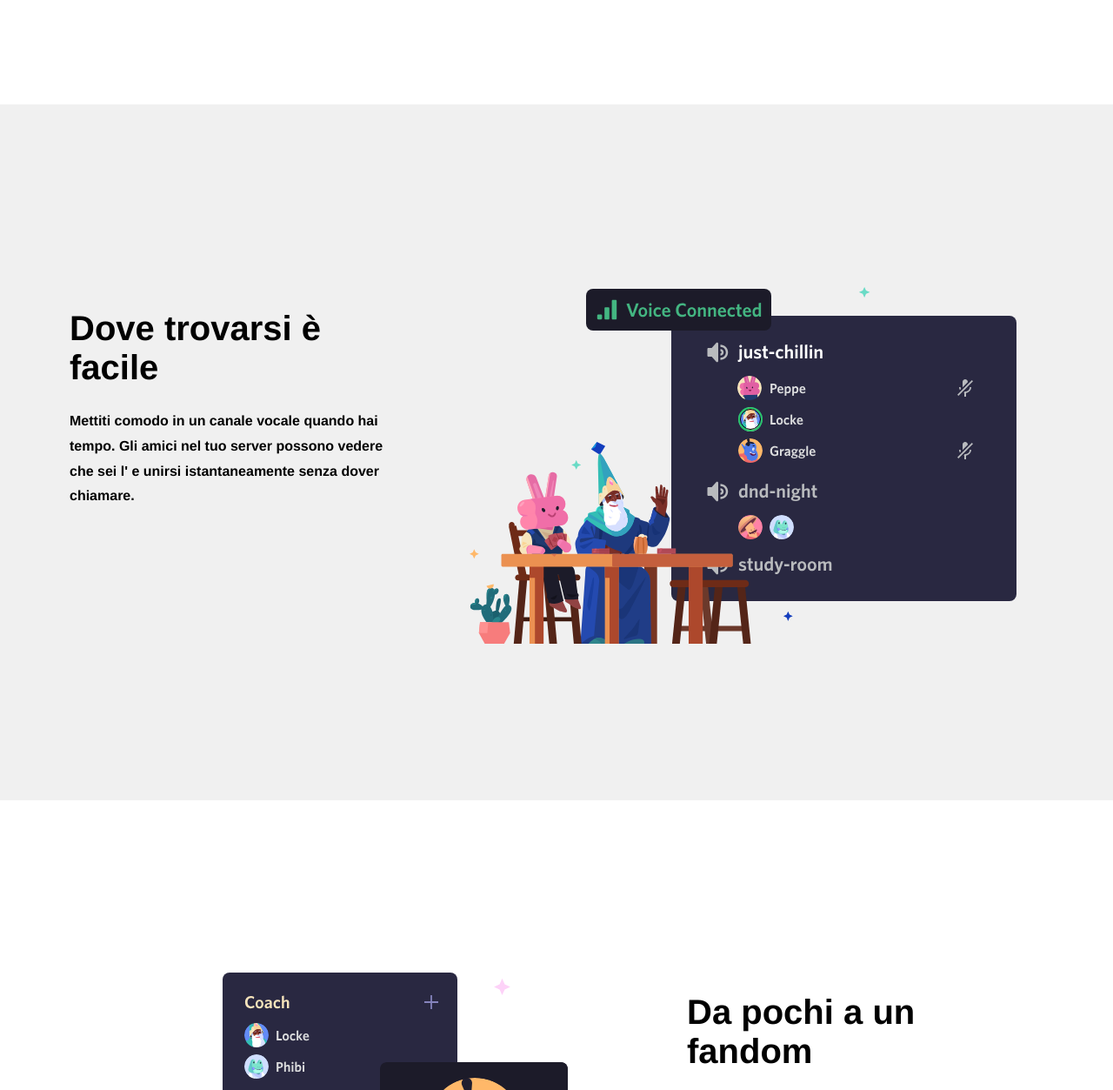
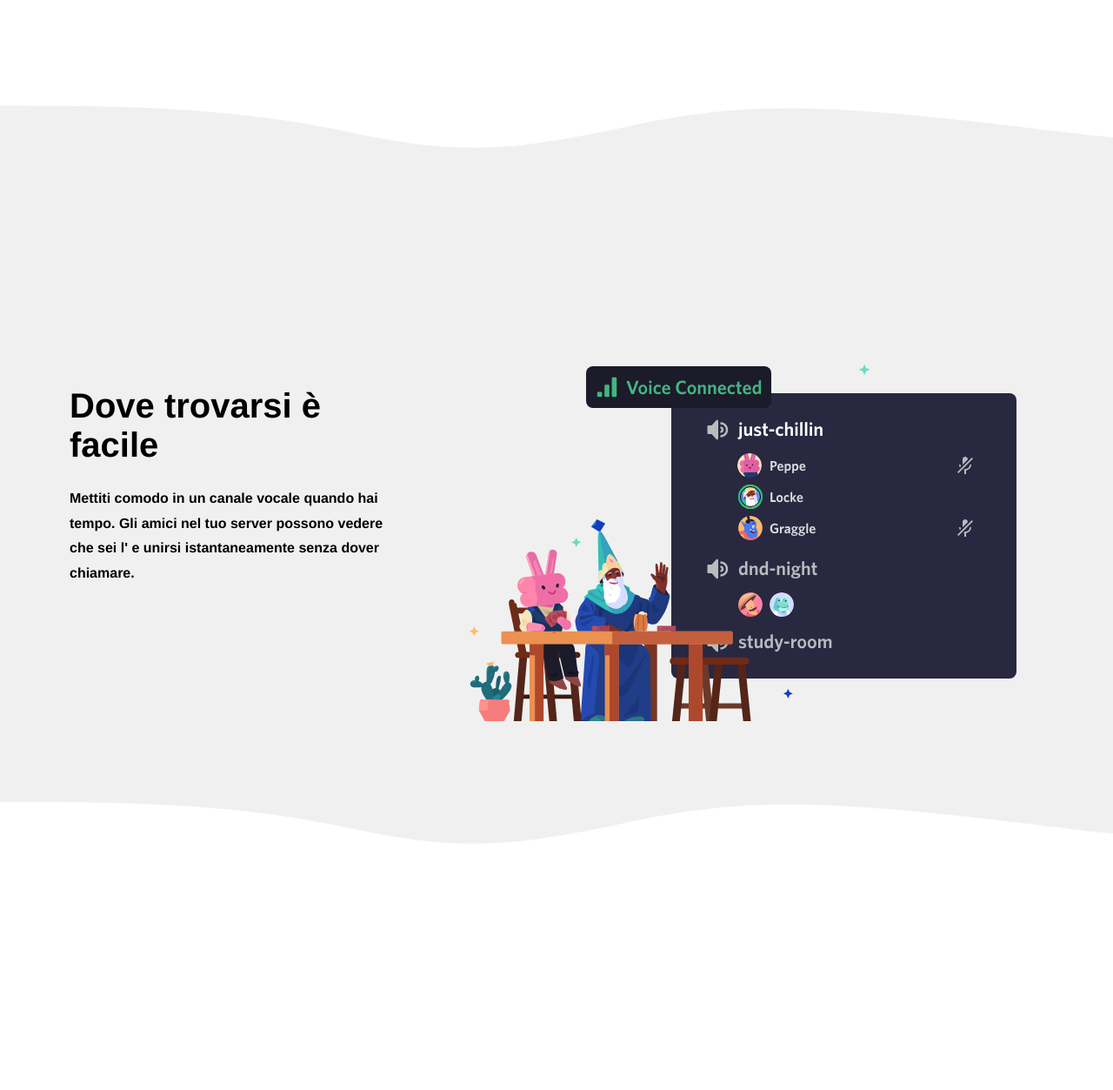
Before and after one commit to Roccofranchini/htmlcss-discord, a plain HTML site: page index.html in a window 1280 px wide. Shown: the part 1260-2513 px from the top of the page at 87% size. Drawn offline with Linux system fonts and the light colour scheme.

Commit message:
waves-added

```diff
--- a/css/style.css
+++ b/css/style.css
@@ -199,6 +199,17 @@ header .navbar ul li a {
     transform: translateY(-50%);
 }
 
+.color-gray {
+    color: rgb(240, 240, 240);
+    margin-bottom: -4px;
+}
+
+.color-white {
+    color: white;
+    transform: translateY(-100%);
+}
+
+
 .opposite-section-text {
     position: absolute;
     top: 50%;
--- a/index.html
+++ b/index.html
@@ -72,6 +72,13 @@
             </div>
         </section>
 
+        <svg class="wave-1hkxOo color-gray" version="1.1" xmlns="http://www.w3.org/2000/svg" viewBox="0 0 1440 100"
+            preserveAspectRatio="none">
+            <path class="wavePath-haxJK1 animationPaused-2hZ4IO"
+                d="M826.337463,25.5396311 C670.970254,58.655965 603.696181,68.7870267 447.802481,35.1443383 C293.342778,1.81111414 137.33377,1.81111414 0,1.81111414 L0,150 L1920,150 L1920,1.81111414 C1739.53523,-16.6853983 1679.86404,73.1607868 1389.7826,37.4859505 C1099.70117,1.81111414 981.704672,-7.57670281 826.337463,25.5396311 Z"
+                fill="currentColor"></path>
+        </svg>
+
         <section class="sezione2 bg-lightgray">
             <div class="container">
                 <div class="opposite-section clearfix">
@@ -87,6 +94,13 @@
                     </div>
                 </div>
         </section>
+
+        <svg class="wave-1hkxOo color-white" version="1.1" xmlns="http://www.w3.org/2000/svg" viewBox="0 0 1440 100"
+            preserveAspectRatio="none">
+            <path class="wavePath-haxJK1 animationPaused-2hZ4IO"
+                d="M826.337463,25.5396311 C670.970254,58.655965 603.696181,68.7870267 447.802481,35.1443383 C293.342778,1.81111414 137.33377,1.81111414 0,1.81111414 L0,150 L1920,150 L1920,1.81111414 C1739.53523,-16.6853983 1679.86404,73.1607868 1389.7826,37.4859505 C1099.70117,1.81111414 981.704672,-7.57670281 826.337463,25.5396311 Z"
+                fill="currentColor"></path>
+        </svg>
 
         <section class="sezione3">
             <div class="container">
@@ -106,6 +120,13 @@
                 </section>
             </div>
         </section>
+
+        <svg class="wave-1hkxOo color-gray" version="1.1" xmlns="http://www.w3.org/2000/svg" viewBox="0 0 1440 100"
+            preserveAspectRatio="none">
+            <path class="wavePath-haxJK1 animationPaused-2hZ4IO"
+                d="M826.337463,25.5396311 C670.970254,58.655965 603.696181,68.7870267 447.802481,35.1443383 C293.342778,1.81111414 137.33377,1.81111414 0,1.81111414 L0,150 L1920,150 L1920,1.81111414 C1739.53523,-16.6853983 1679.86404,73.1607868 1389.7826,37.4859505 C1099.70117,1.81111414 981.704672,-7.57670281 826.337463,25.5396311 Z"
+                fill="currentColor"></path>
+        </svg>
 
         <div class="sezione4 bg-lightgray">
             <div class="container">
```
